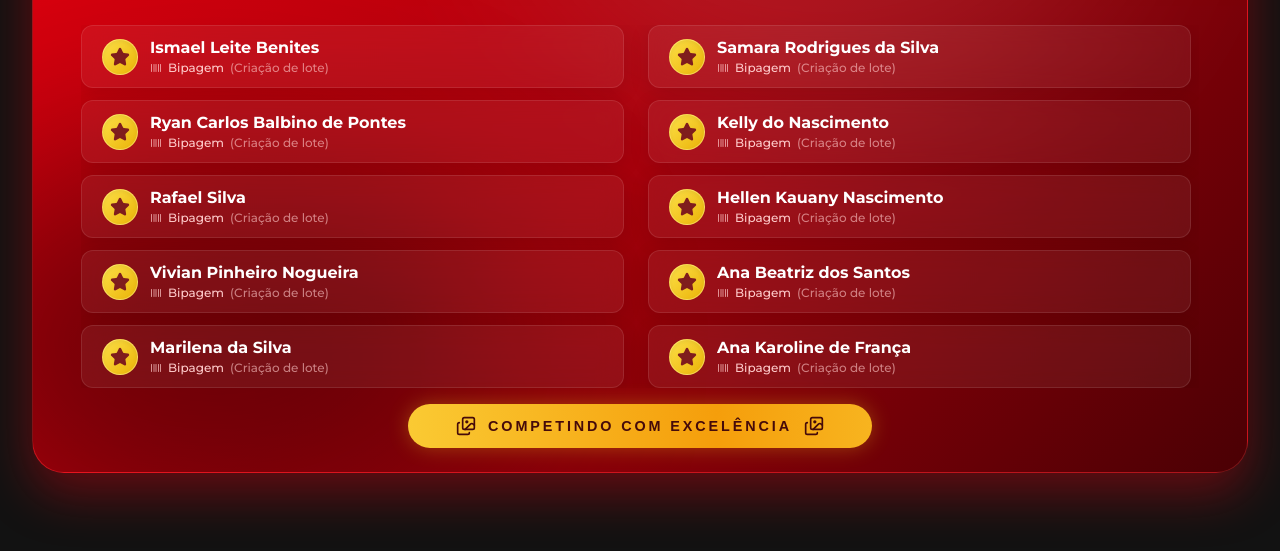
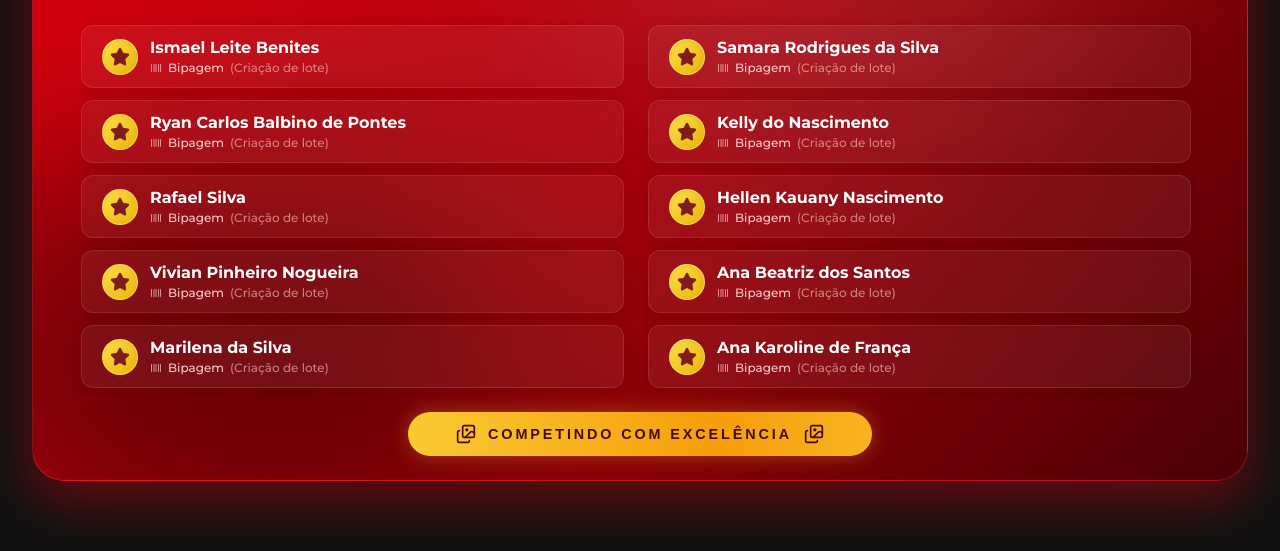
Before and after one commit to Afonso-Front-End/Ol-mpiedas, a plain HTML site: page index.html in a window 1280 px wide. Shown: the part 249-800 px from the top of the page. Drawn offline with nearby package versions, Linux system fonts and the light colour scheme.

Commit message:
Atualizando

```diff
--- a/style.css
+++ b/style.css
@@ -226,6 +226,7 @@ body {
     row-gap: clamp(0.5rem, 1.5vh, 0.75rem);
     /* O gap respira com a altura da tela */
     flex: 1;
+    padding: 0.5rem 0;
     /* Preenche todo o meio disponível */
     min-height: 0;
     /* IMPRESCINDÍVEL: Impede que o grid quebre o tamanho do container */
```
